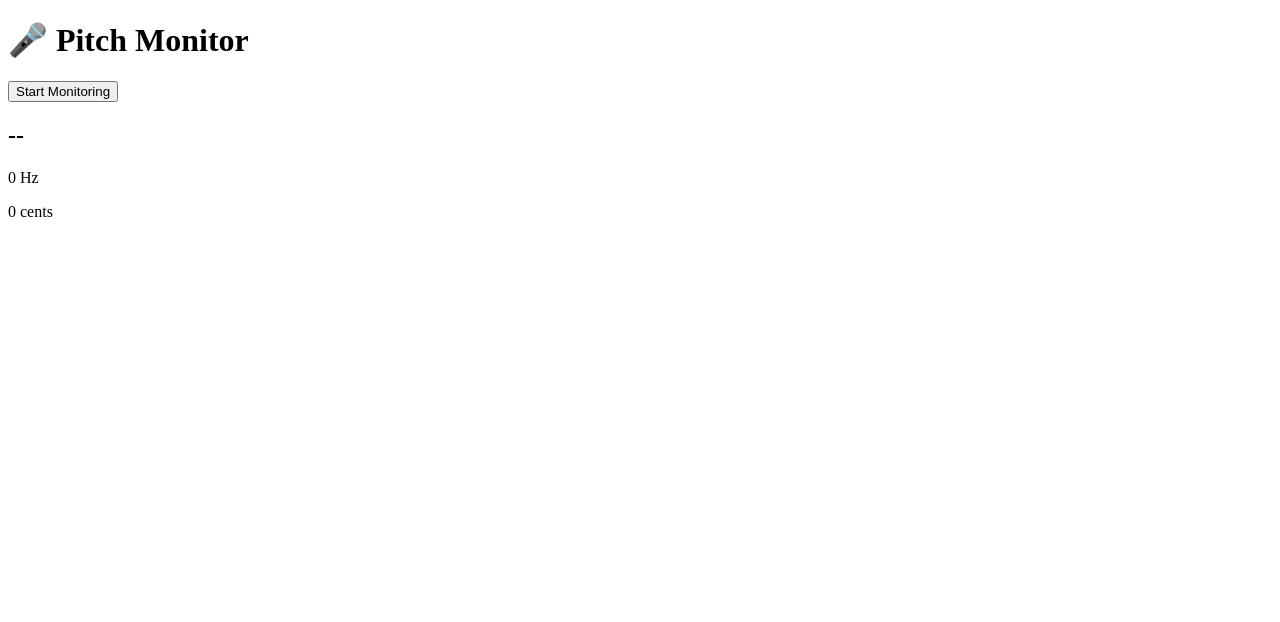
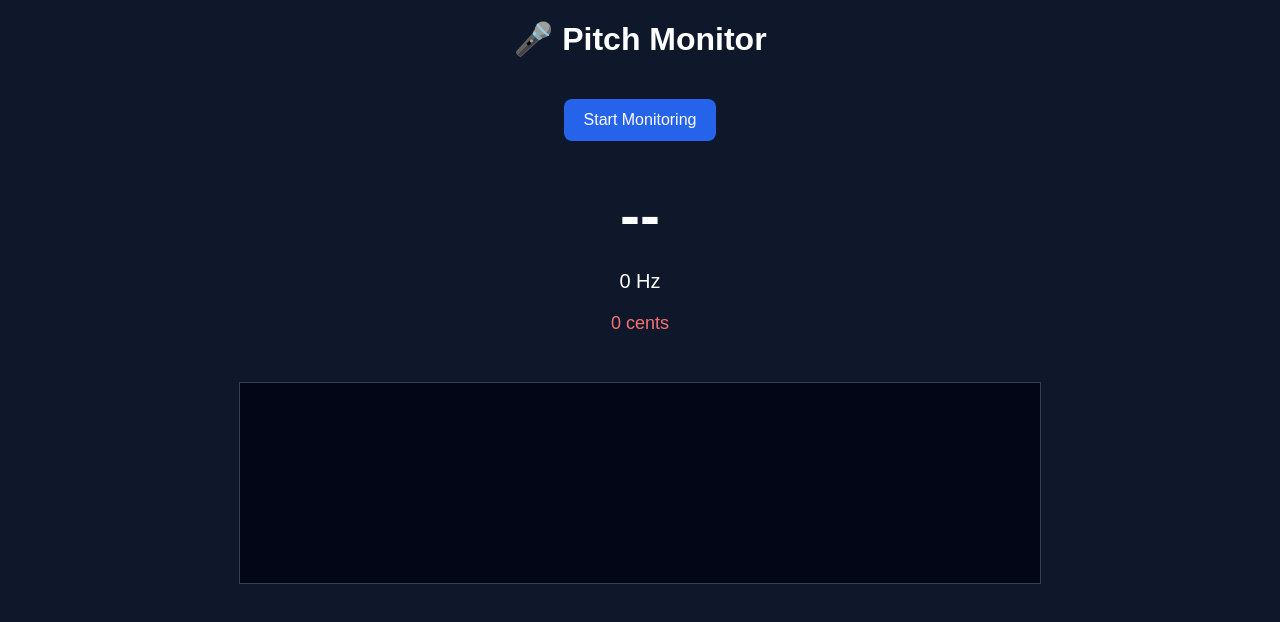
Before and after one commit to granterdner/Pitch-Monitor, a plain HTML site: page index.html in a window 1280 px wide. Drawn offline with Linux system fonts and the light colour scheme.

Commit message:
Add styles for body, headers, buttons, and display

```diff
--- a/styles.css
+++ b/styles.css
@@ -1,24 +1,45 @@
-<!DOCTYPE html>
-<html lang="en">
-<head>
-  <meta charset="UTF-8">
-  <title>Pitch Monitor</title>
-  <link rel="stylesheet" href="styles.css">
-</head>
-<body>
+body {
+  background: #0f172a;
+  color: white;
+  font-family: Arial, sans-serif;
+  text-align: center;
+}
 
-<h1>🎤 Pitch Monitor</h1>
+h1 {
+  margin-top: 20px;
+}
 
-<button id="startBtn">Start Monitoring</button>
+button {
+  padding: 12px 20px;
+  font-size: 16px;
+  margin: 20px;
+  cursor: pointer;
+  border: none;
+  border-radius: 8px;
+  background: #2563eb;
+  color: white;
+}
 
-<div class="display">
-  <h2 id="note">--</h2>
-  <p id="frequency">0 Hz</p>
-  <p id="cents">0 cents</p>
-</div>
+.display {
+  margin-top: 20px;
+}
 
-<canvas id="graph" width="800" height="200"></canvas>
+#note {
+  font-size: 60px;
+  margin: 10px;
+}
 
-<script src="app.js"></script>
-</body>
-</html>
+#frequency {
+  font-size: 20px;
+}
+
+#cents {
+  font-size: 18px;
+  color: #f87171;
+}
+
+canvas {
+  margin-top: 30px;
+  border: 1px solid #334155;
+  background: #020617;
+}
```
